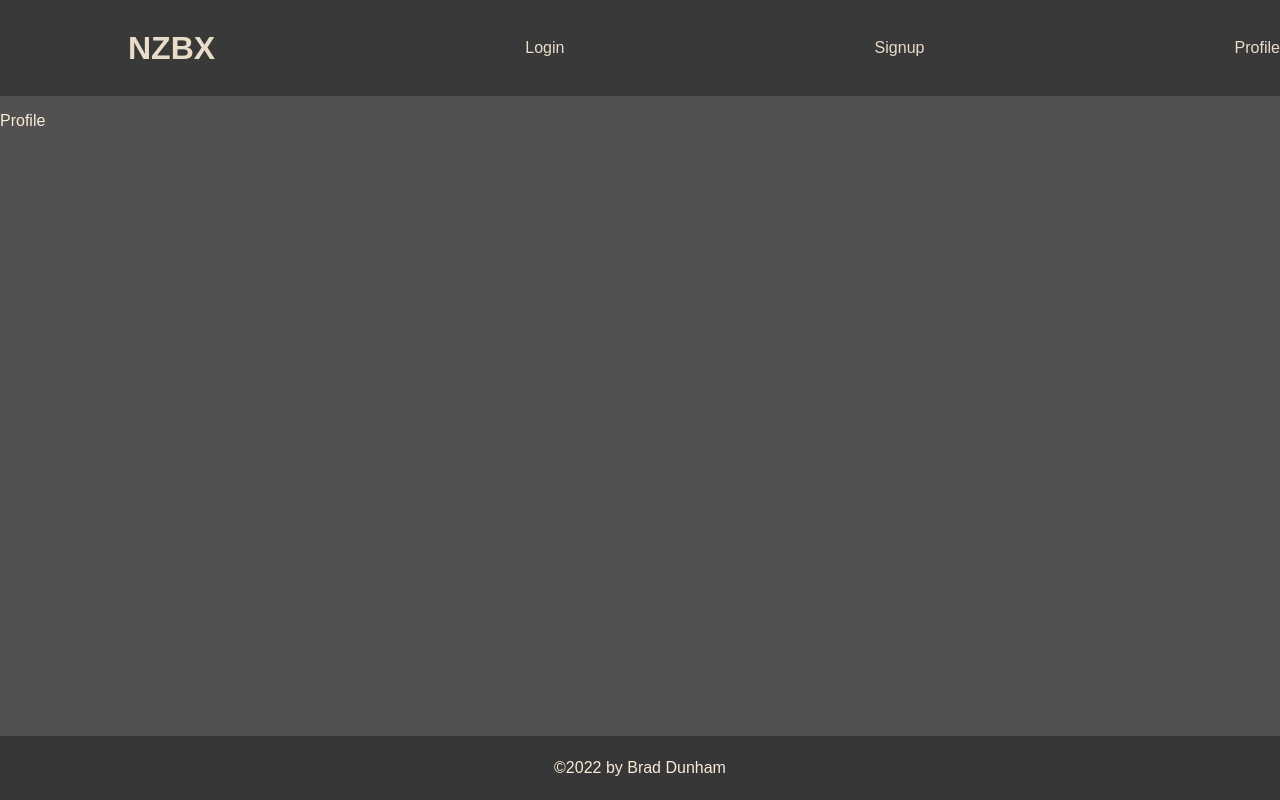
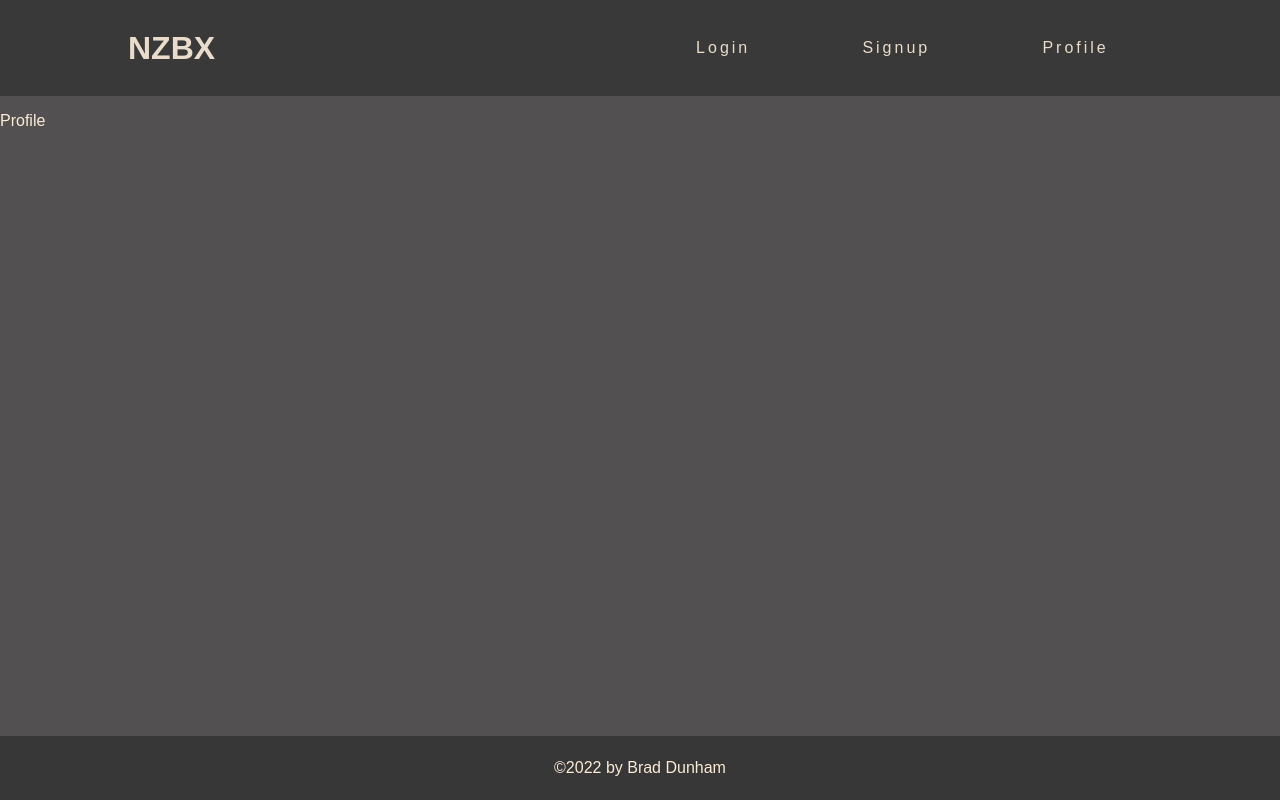
Before and after one commit to BDunham484/psychic-rotary-system, a React (Create React App) app in the folder client/: page /profile in a window 1280 px wide. Built offline with nearby package versions, Linux system fonts and the light colour scheme.

Commit message:
add nav a styles

```diff
--- a/client/src/components/Header/index.js
+++ b/client/src/components/Header/index.js
@@ -6,9 +6,23 @@ const Header = () => {
       <Link to="/">
         <h1>NZBX</h1>
       </Link>
-      <Link to="/login">Login</Link>
-      <Link to="/signup">Signup</Link>
-      <Link to="/profile">Profile</Link>
+      <nav id="navigation">
+        <ul>
+          <li>
+            <Link to="/login">Login</Link>
+          </li>
+          <li>
+            <Link to="/signup">Signup</Link>
+          </li>
+          <li>
+            <Link to="/profile">Profile</Link>
+          </li>
+        </ul>
+
+
+
+      </nav>
+
     </header>
   );
 };
--- a/client/src/index.css
+++ b/client/src/index.css
@@ -49,13 +49,24 @@ header {
   background-color: #383737;
 }
 
-/* header h1 {
-  font-size: 22px;
-} */
-
 header h1 a {
   text-decoration: none;
   color: antiquewhite;
+}
+
+header nav ul {
+  display: flex;
+    justify-content: space-around;
+    flex-wrap: wrap;
+    align-items: center;
+    list-style: none;
+    width: 50vw;
+    padding: 2vh 9vw 2vh 0;
+}
+
+header nav ul li a {
+  letter-spacing: 3px;
+  /* text-shadow: 0 0 10px rgba(0, 0, 0, 0.5); */
 }
 
 /* HEADER / NAV STYLES END */
```
Also changed, not shown: client/src/pages/Home.js (+8 -10 lines).
